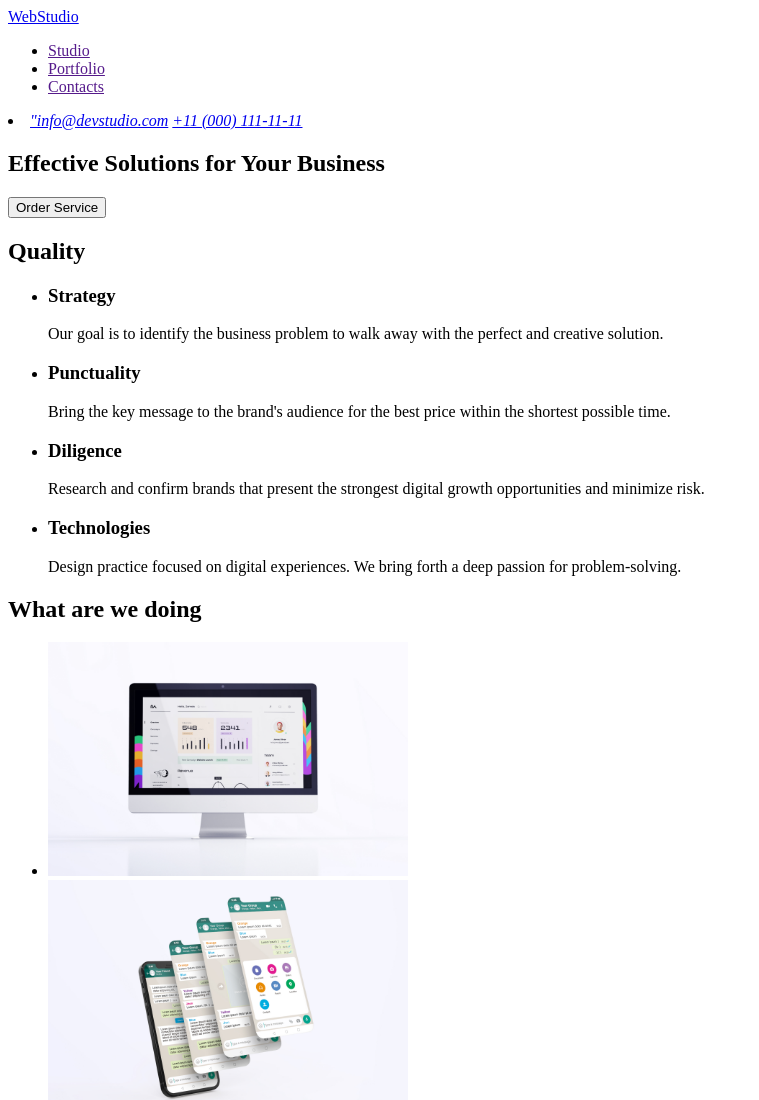
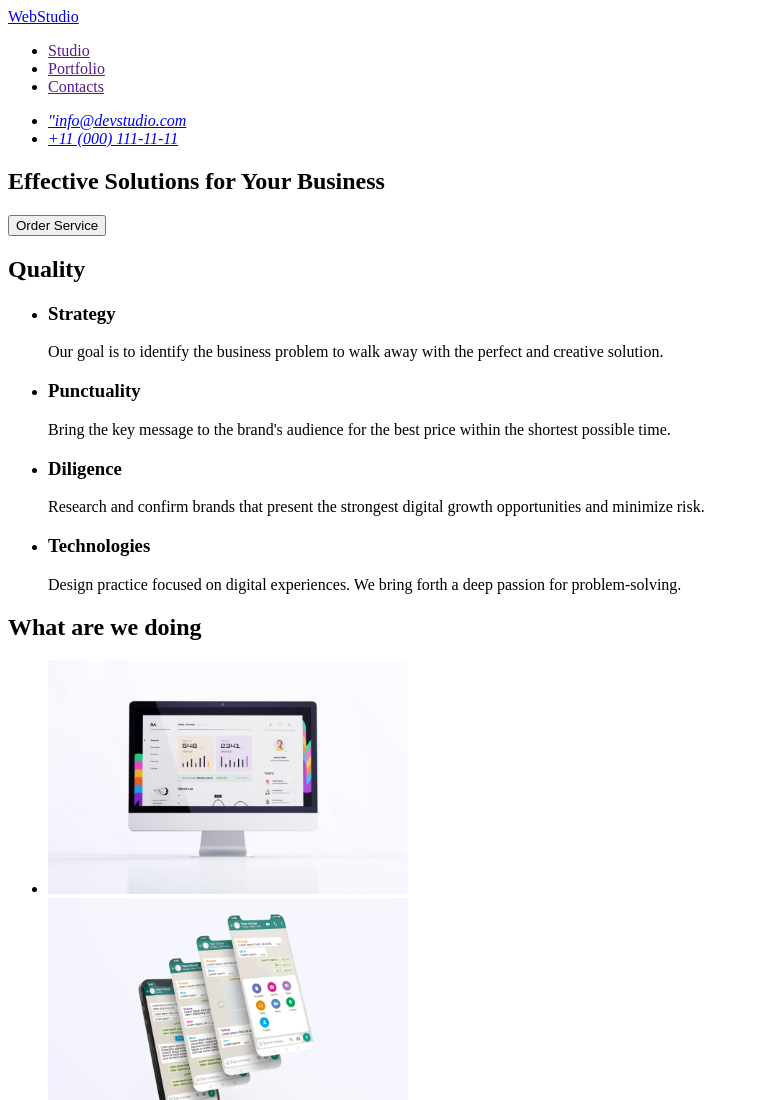
Before and after one commit to AnastasiiaIvk/goit-markup-hw-01, a plain HTML site: page index.html in a window 1280 px wide. Shown: the top 1100 px of the page, without its empty margins (0-759 px from the left). Drawn offline with Linux system fonts and the light colour scheme.

Commit message:
update index html

```diff
--- a/index.html
+++ b/index.html
@@ -17,8 +17,10 @@
             </ul>
         </nav>
         <address>
-        <li><a href="mailto:info@devstudio.com">"info@devstudio.com</a>
-        <a href="tel:+110001111111">+11 (000) 111-11-11</a></li>
+        <ul>
+        <li><a href="mailto:info@devstudio.com">"info@devstudio.com</a></li>
+        <li><a href="tel:+110001111111">+11 (000) 111-11-11</a></li>
+        </ul>
         </address>
     </header>
 
```
